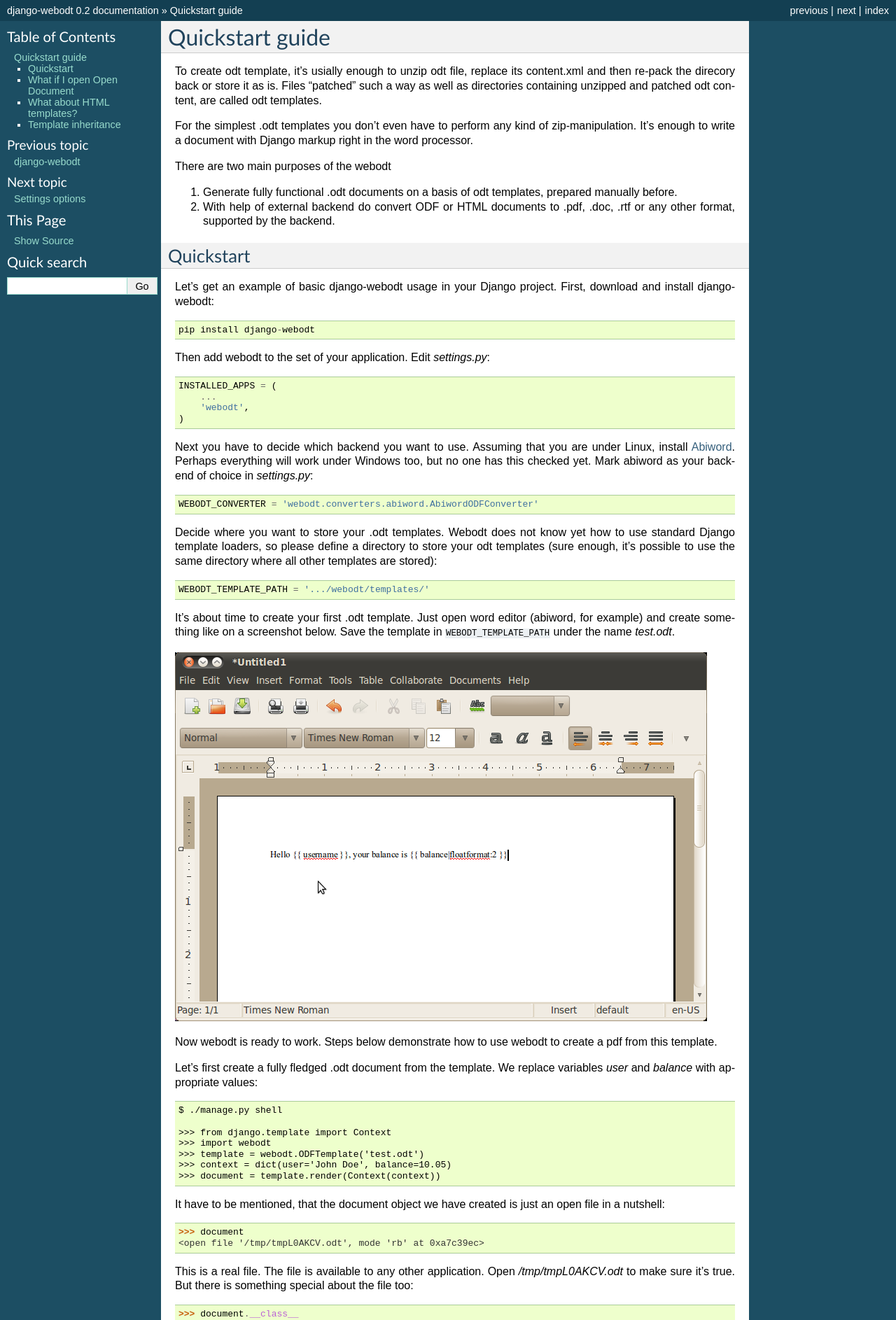
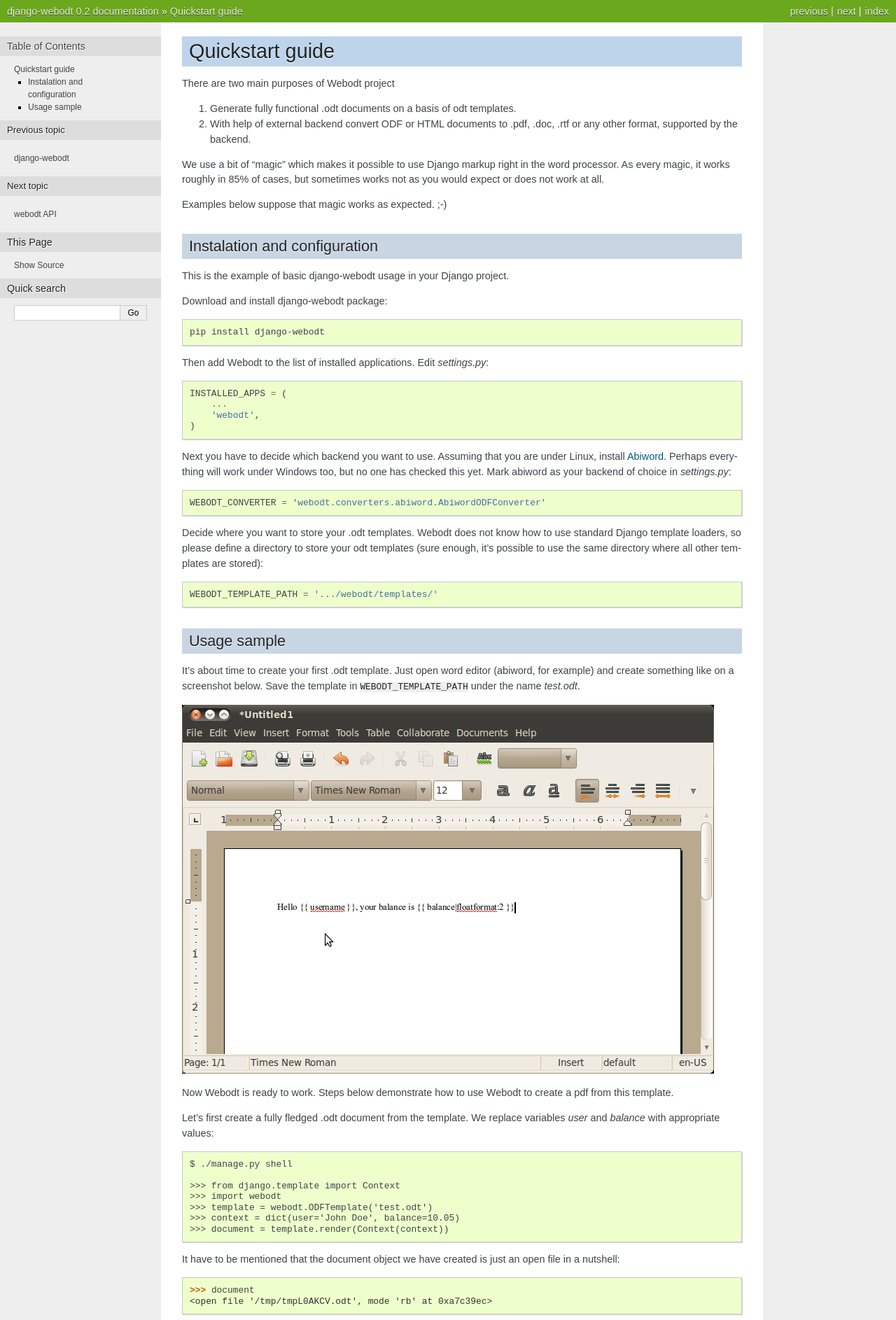
Before and after one commit to NetAngels/django-webodt, a Sphinx documentation site: the page built from doc/quickstart.rst, in a window 1280 px wide. Shown: the top 1886 px of the page at 70% size. Built offline with Sphinx 7.4.7, drawn with Linux system fonts in a browser that asks for light colours; some of the changed text lies outside the part shown.

Commit message:
Changes in documentation

```diff
--- a/README.rst
+++ b/README.rst
@@ -1,7 +1,7 @@
 **django-webodt** is a django module which aims to create documents in various
 formats from Open Document templates (odt). Django-webodt supports virtually
 all formats supported by chosen backend tool. We have positive experience of
-creating PDF, HTML, RDF and MS Word (.doc) documents.
+creating PDF, HTML, RTF and MS Word (.doc) documents.
 
 Document conversion is performed with help of external tools, each of which is
 served by its own backend. Currently there are three built-in backends:
--- a/doc/conf.py
+++ b/doc/conf.py
@@ -95,7 +95,7 @@
 
 # The theme to use for HTML and HTML Help pages.  See the documentation for
 # a list of builtin themes.
-html_theme = 'default'
+html_theme = 'nature'
 
 # Theme options are theme-specific and customize the look and feel of a theme
 # further.  For a list of options available for each theme, see the
--- a/doc/quickstart.rst
+++ b/doc/quickstart.rst
@@ -1,32 +1,29 @@
 Quickstart guide
 ================
 
-To create odt template, it's usially enough to unzip odt file, replace its
-content.xml and then re-pack the direcory back or store it as is. Files
-"patched" such a way as well as directories containing unzipped and patched odt
-content, are called odt templates.
+There are two main purposes of Webodt project
 
-For the simplest .odt templates you don't even have to perform any kind of
-zip-manipulation. It's enough to write a document with Django markup right in
-the word processor.
-
-There are two main purposes of the webodt
-
-1. Generate fully functional .odt documents on a basis of odt templates,
-   prepared manually before.
-2. With help of external backend do convert ODF or HTML documents to .pdf,
+1. Generate fully functional .odt documents on a basis of odt templates.
+2. With help of external backend convert ODF or HTML documents to .pdf,
    .doc, .rtf or any other format, supported by the backend.
 
+We use a bit of "magic" which makes it possible to use Django markup right in
+the word processor. As every magic, it works roughly in 85% of cases, but
+sometimes works not as you would expect or does not work at all.
 
-Quickstart
----------
+Examples below suppose that magic works as expected. ;-)
 
-Let's get an example of basic django-webodt usage in your Django project.
-First, download and install django-webodt::
+
+Instalation and configuration
+-------------------------------
+
+This is the example of basic django-webodt usage in your Django project.
+
+Download and install django-webodt package::
 
     pip install django-webodt
 
-Then add webodt to the set of your application. Edit `settings.py`::
+Then add Webodt to the list of installed applications. Edit `settings.py`::
 
     INSTALLED_APPS = (
         ...
@@ -35,17 +32,21 @@
 
 Next you have to decide which backend you want to use. Assuming that you are
 under Linux, install Abiword_. Perhaps everything will work under Windows too,
-but no one has this checked yet. Mark abiword as your backend of choice in
+but no one has checked this yet. Mark abiword as your backend of choice in
 `settings.py`::
 
     WEBODT_CONVERTER = 'webodt.converters.abiword.AbiwordODFConverter'
 
-Decide where you want to store your .odt templates. Webodt does not know yet
-how to use standard Django template loaders, so please define a directory to
-store your odt templates (sure enough, it's possible to use the same directory
-where all other templates are stored)::
+Decide where you want to store your .odt templates. Webodt does not know how to
+use standard Django template loaders, so please define a directory to store
+your odt templates (sure enough, it's possible to use the same directory where
+all other templates are stored)::
 
     WEBODT_TEMPLATE_PATH = '.../webodt/templates/'
+
+
+Usage sample
+-------------
 
 It's about time to create your first .odt template. Just open word editor
 (abiword, for example) and create something like on a screenshot below. Save
@@ -53,7 +54,7 @@
 
 .. image:: _static/abiword.png
 
-Now webodt is ready to work.  Steps below demonstrate how to use webodt to
+Now Webodt is ready to work. Steps below demonstrate how to use Webodt to
 create a pdf from this template.
 
 Let's first create a fully fledged .odt document from the template. We replace
@@ -67,15 +68,15 @@
     >>> context = dict(user='John Doe', balance=10.05)
     >>> document = template.render(Context(context))
 
-It have to be mentioned, that the document object we have created is just an
+It have to be mentioned that the document object we have created is just an
 open file in a nutshell::
 
     >>> document
     <open file '/tmp/tmpL0AKCV.odt', mode 'rb' at 0xa7c39ec>
 
-This is a real file. The file is available to any other application. Open
-`/tmp/tmpL0AKCV.odt` to make sure it's true. But there is something special
-about the file too::
+This is a real file stored in the file system and available to any other
+application. Open `/tmp/tmpL0AKCV.odt` to make sure it's true. But there is
+something special about the file too::
 
     >>> document.__class__
     <class 'webodt.ODFDocument'>
@@ -91,7 +92,7 @@
 garbage in `/tmp` directory. You can prevent auto deletion by passing
 ``delete_on_close=False`` to ``render`` method of the template.
 
-Let's make yet another document to continue our research and convert it to
+To continue our research let's make yet another document and convert it to
 pdf::
 
     >>> document = template.render(Context(context))
@@ -103,6 +104,10 @@
     >>> pdf = conv.convert(document, format='pdf')
     >>> pdf
     <open file '/tmp/tmpYuAhhN.pdf', mode 'r' at 0xa7c3dfc>
+
+Because of the ``WEBODT_CONVERTER`` settings option the converter being created
+will be of the class ``webodt.converters.abiword.AbiwordODFConverter``. It is
+possible to create other converters which use other backends, by the way.
 
 Resulting file looks very similar to that one we have created with ``render``
 method previously. It will be removed when closed, and, similarly this
@@ -117,83 +122,3 @@
 To get to know more, feel free to refer full documentation.
 
 .. _Abiword: http://www.abisource.com/
-
-
-
-What if I open Open Document
---------------------------------
-
-We have mentioned above a very basic example of template. Templates like this
-are painlessly created with a word processor. Sure enough, it's often needed to
-create more complex templates, especially when dealing with tables. To make it
-possible, we will need to open .odt source and to write a template right there.
-
-It is well known that Open Document (odt file) is nothing but a zipped
-directory with a bunch of XML-files and images. It is less known that the
-format of the package is rather straighforward and can be easily grasped
-without extensive manual learning.
-
-If you try to unzip odt document, you will find a set of files like
-`content.xml`, `manifest.rdf`, `meta.xml` and so on inside. Usually,
-`content.xml` is the biggest file with all the content. Other files can be
-considered as auxiliaries.
-
-Although ordinary XML, content.xml is not very convenient to observe, because
-usually word processors don't insert line wraps between tags. One of the
-easiest way to make it eye-safe is to use "tidy" utility::
-
-    tidy -modify -xml -utf8 -indent content.xml
-
-After that and throwing out all XML redundance, you see something like this::
-
-    <?xml version="1.0" encoding="utf-8"?>
-    <office:document-content  ....>
-      <office:body>
-        <office:text>
-          ...
-          <text:p text:style-name="Standard">Hello {{ username }}, your
-          balance is {{ balance|floatformat:2 }}</text:p>
-        </office:text>
-      </office:body>
-    </office:document-content>
-
-Finally, this is the template, ready to modify and use. You can apply all
-Django filters and tags inside, create loops, conditionals, etc. Behind the
-scene webodt unpacks .odt file, parse `content.xml` with Django template
-processor, zip everything back and then, if needed, passes resulting document
-through the backend to get the document in other format.
-
-
-What about HTML templates?
---------------------------
-
-We tried to start using HTML as a base format for templates, but the outcome we
-got was fairly disappointing. It's because all known HTML importers are rather
-privitive, and it is almost impossible to create document with more or less
-sophisticated formatting.
-
-Nonetheless, if you don't intend to use highly complex formatting, you may use
-HTML as a basis of templates. There is a special class named
-``webodt.HTMLTemplate`` which behaviour is similar to the same of
-``webodt.ODFTemplate``. So you can start off with::
-
-
-    >>> import webodt
-    >>> template = webodt.HTMLTemplate('test.html')
-
-
-Template inheritance
---------------------
-
-Although webodt doesn't understand Django template loaders, Django templates
-surely do. It makes it possible to use template inheritance and template
-inclusion with no additional efforts from your side. All you have to do is to
-create the base template with the contents and blocks and place it into
-``TEMPLATES_DIR`` directory. Then it's enough to write in previously mentioned
-`content.xml` something like::
-
-    {% extends base_template.xml %}
-    {% block content %}
-        <text:p text:style-name="Standard">Hello {{ username }}, your
-          balance is {{ balance|floatformat:2 }}</text:p>
-    {% endblock %}
```
Also changed, not shown: doc/html_templates.rst (added, +16 -0 lines), doc/index.rst (+7 -4 lines), doc/options.rst (+42 -37 lines), doc/tables.rst (added, +58 -0 lines), doc/tips_and_tricks.rst (added, +61 -0 lines), doc/_static/xmlfor.png (added), doc/_static/xmlfor_output.png (added), 2 other files.
